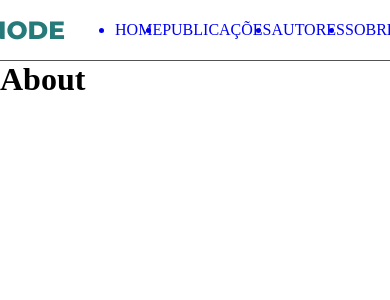
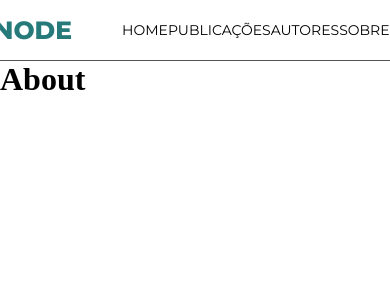
Before and after one commit to fabricadesoftware-ifc/fabricaNode_FrontEnd, a Vue app: page /about in a window 390 px wide. Shown: the top 300 px of the page. Built offline with nearby package versions, Linux system fonts and the light colour scheme; what v-network-graph would draw is missing.

Commit message:
FIX: list li css #7

```diff
--- a/src/components/header/titles/ListTitles.vue
+++ b/src/components/header/titles/ListTitles.vue
@@ -12,6 +12,13 @@ defineProps({
 </template>
 
 <style scoped>
+.routers-desktop li {
+    font-family: "Montserrat", sans-serif;
+    list-style: none;
+    font-size: 18px;
+    color: black;
+}
+
 .routers-mobile li {
     font-family: "Montserrat", sans-serif;
     list-style: none;
@@ -28,4 +35,16 @@ defineProps({
 .router-link {
     text-decoration: none;
 }
+
+@media (max-width:1000px) {
+    .routers-desktop li {
+        font-size: 16px;
+    }
+
+}
+@media (max-width:820px) {
+    .routers-desktop li {
+        font-size: 14px;
+    }
+}
 </style>
```
